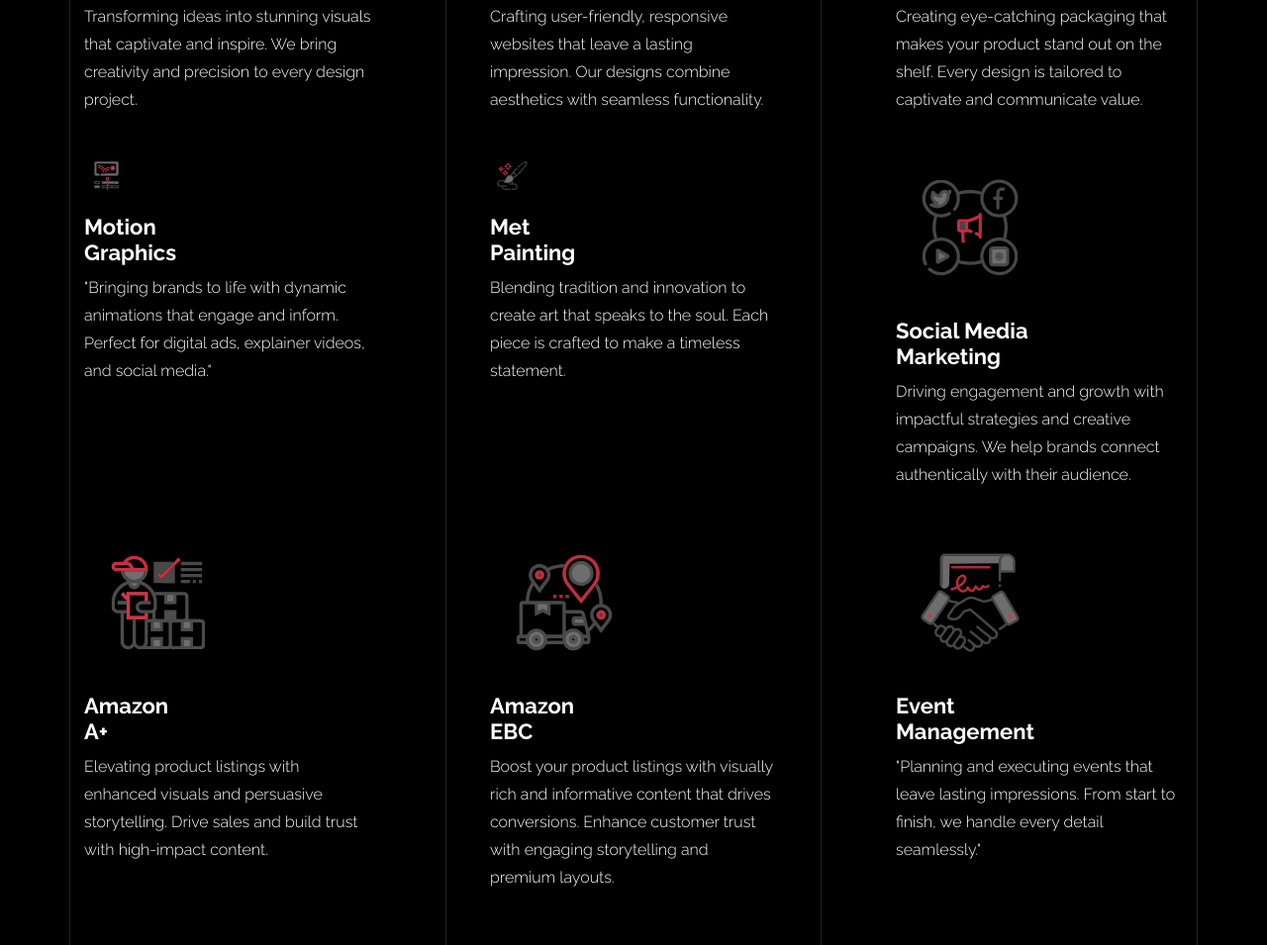
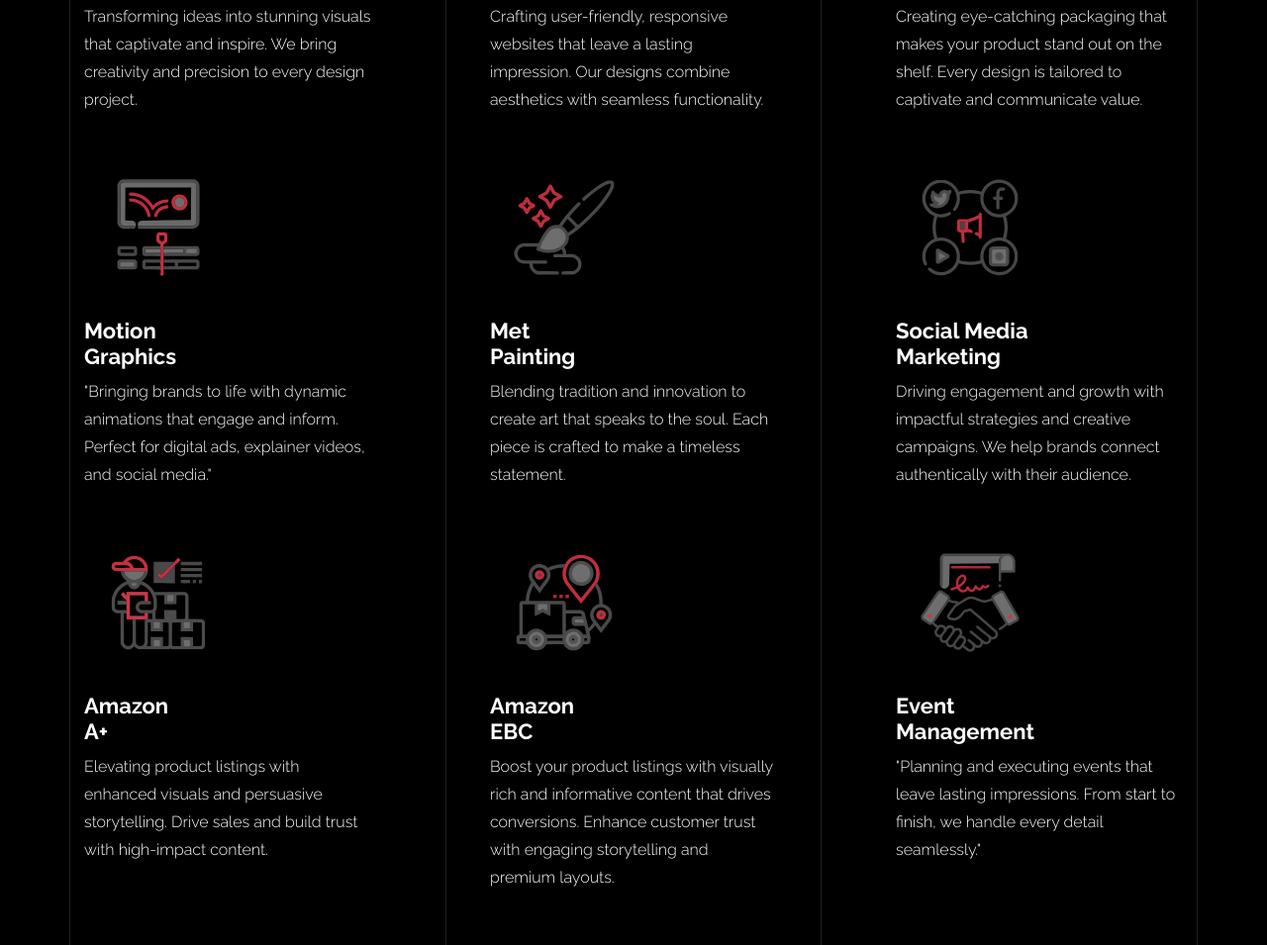
Before and after one commit to jayrajrathodd/jayraj, a plain HTML site: page index.html in a window 1280 px wide. Shown: the part 3656-4611 px from the top of the page at 99% size. Drawn offline with nearby package versions, Linux system fonts and the light colour scheme; files whose address does not match are found by name.

Commit message:
Update index.html

```diff
--- a/index.html
+++ b/index.html
@@ -320,7 +320,7 @@
                      <div class="col-md-6 col-lg-4 mb-4">
                         <div class="feature-v1" data-aos="fade-up" data-aos-delay="0">
                            <div class="wrap-icon mb-3">
-                              <img src="004.svg" alt="Image" width="45">
+                              <img src="004.svg" alt="Image" width="150">
                            </div>
                            <h3>Motion<br> Graphics</h3>
                            <p>"Bringing brands to life with dynamic animations that engage and inform. Perfect for digital ads, explainer videos, and social media."</p>
@@ -329,7 +329,7 @@
                      <div class="col-md-6 col-lg-4 mb-4">
                         <div class="feature-v1" data-aos="fade-up" data-aos-delay="150">
                            <div class="wrap-icon mb-3">
-                              <img src="005.svg" alt="Image" width="45">
+                              <img src="005.svg" alt="Image" width="150">
                            </div>
                            <h3>Met<br>Painting</h3>
                            <p>Blending tradition and innovation to create art that speaks to the soul. Each piece is crafted to make a timeless statement.</p>
```
